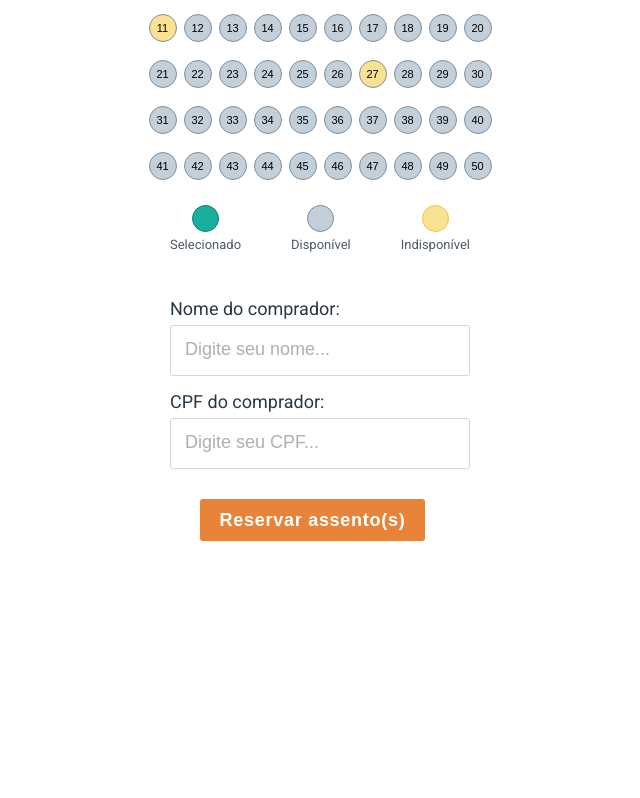
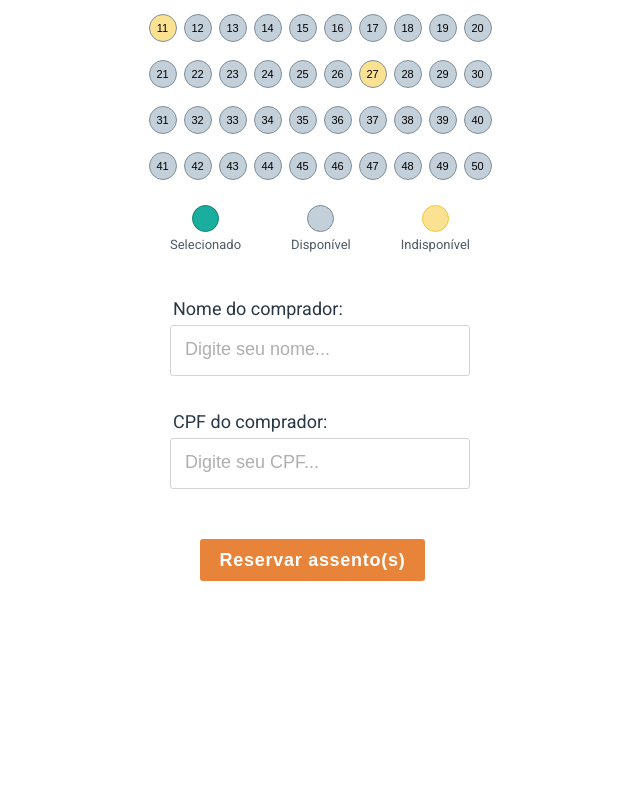
Before and after one commit to expeditus303/Cineflex, a React (Create React App) app: page / in a window 1280 px wide. Shown: the part 1648-2446 px from the top of the page, without its empty margins (320-960 px from the left). Built offline with nearby package versions, Linux system fonts and the light colour scheme.

Commit message:
button removing deselected seat

```diff
--- a/src/components/Input.js
+++ b/src/components/Input.js
@@ -23,6 +23,7 @@ const InputContainer = styled.div`
     line-height: 21px;
     color: #293845;
     margin-bottom: 6px;
+    margin-left: 3px;
   }
 
   input {
@@ -31,7 +32,7 @@ const InputContainer = styled.div`
     border: 1px solid #d5d5d5;
     border-radius: 3px;
     box-sizing: border-box;
-    margin-bottom: 15px;
+    margin-bottom: 35px;
     padding: 0px 14px;
   }
 
--- a/src/components/SeatCard.js
+++ b/src/components/SeatCard.js
@@ -6,8 +6,13 @@ export default function SeatCard(props) {
 
 
   function selectSeat(s) {
-    const newArray = [...selectedSeat, s]
-    setSelectedSeat(newArray)
+    if (!selectedSeat.includes(s)) {
+      const newArray = [...selectedSeat, s]
+      setSelectedSeat(newArray)
+    } else {
+      const newArray = selectedSeat.filter((sS) => sS !== s)
+      setSelectedSeat(newArray)
+    }
   }
 
   return (
```
